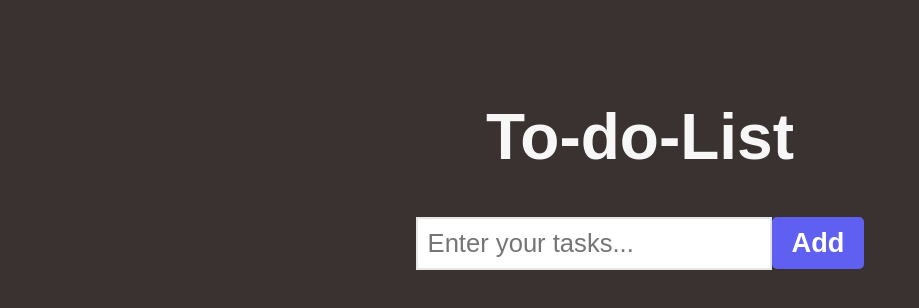
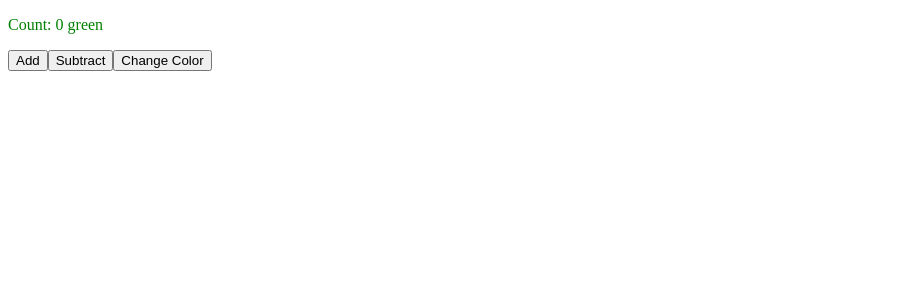
Before and after one commit to 5Akan/React-Tutorial, a React (Vite) app in the folder ak-react-app/: page / in a window 1280 px wide. Shown: the top 308 px of the page, without its empty margins (0-919 px from the left). Built offline with nearby package versions, Linux system fonts and the light colour scheme.

Commit message:
Started using useEffect react hooks

```diff
--- a/ak-react-app/src/App.jsx
+++ b/ak-react-app/src/App.jsx
@@ -28,7 +28,7 @@
 
 
 
-import Todo from "./todo list/Todo.jsx";
+import UseEffectComponent from "./todo list/UseEffectComponent.jsx";
 
 
 
@@ -37,7 +37,7 @@ function App() {
 
   return(
     <>
-    <Todo />
+    <UseEffectComponent />
     </>
 
   )
--- a/ak-react-app/src/todo list/Todo.css
+++ b/ak-react-app/src/todo list/Todo.css
@@ -1,6 +1,6 @@
-body{
-    background-color: hsl(0, 9%, 21%);
-}
+/* body{
+    /* background-color: hsl(0, 9%, 21%);
+} */
 .to-do-list{
     font-family: Arial, sans-serif;
     text-align: center;
@@ -11,7 +11,7 @@ h1{
     font-size: 4rem;
     color: hsl(0, 0%, 97%);
 }
-button{
+/* button{
     font-size: 1.7rem;
     font-weight: bold;
     padding: 10px 20px;
@@ -20,7 +20,7 @@ button{
     border-radius: 5px;
     cursor: pointer;
     transition: background-color 0.5s ease;
-}
+} */
 
 .add-button{
     background-color: hsl(240, 84%, 66%);
--- /dev/null
+++ b/ak-react-app/src/todo list/UseEffectComponent.jsx
@@ -0,0 +1,51 @@
+//useEffect = React Hook that tells React DO SOME CODE WHEN (pick one):
+//            This component re-renders
+//            This component mounts
+//            The state of a value
+
+// useEffect(function, [dependencies])
+
+// 1. useEffect(() => {})               //Runs after every re-rendering
+// 2. useEffect(() => {}, [])           //Runs only on mount
+// 3. useEffect(() => {}, [value])      //Runs on mount + when value changes
+
+//USES
+// #1 Event Listeners
+// #2 DOM manipulation
+// #3 Subscriptions (real-time updates)
+// #4 Fetch Data from an API
+// #5 Clean up when a component unmounts
+
+import React,{useEffect, useState} from 'react';
+
+function UseEffectComponent() {
+
+    const [count, setCount] = useState(0);
+    const [color, setColor] = useState('green');
+    useEffect(() =>{
+        document.title = `Count: ${count} ${color}`;
+    },[count,color])
+
+    function addButton() {
+
+        setCount(c => c + 1);
+
+    }
+    function subtractButton() {
+        setCount(c => c - 1);
+    }
+    function changeColor() {
+        setColor(c => c === 'green'? 'red':'green')
+    }
+
+return(<>
+    <p style={{color:color}}>Count: {count} {color}</p>
+    <button onClick={addButton}>Add</button>
+    <button onClick={subtractButton}>Subtract</button>
+    <button onClick={changeColor}>Change Color</button>
+       </>);
+}
+
+export default UseEffectComponent;
+//3:21:00
+//3:32:50
```
Also changed, not shown: ak-react-app/src/todo list/UseEffect.jsx (deleted, +0 -27 lines).
